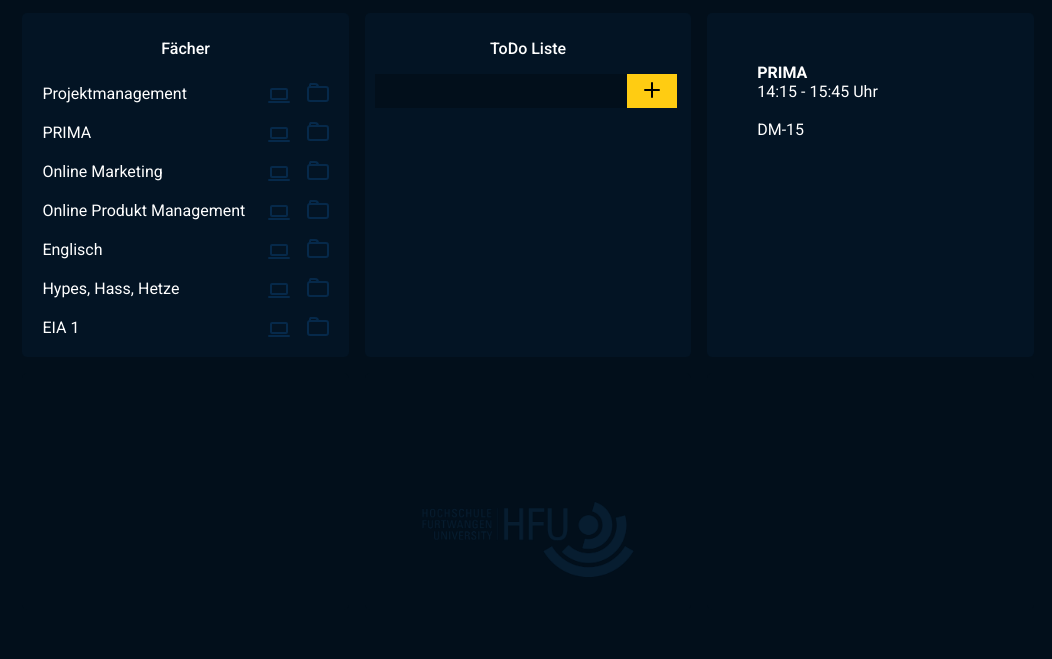
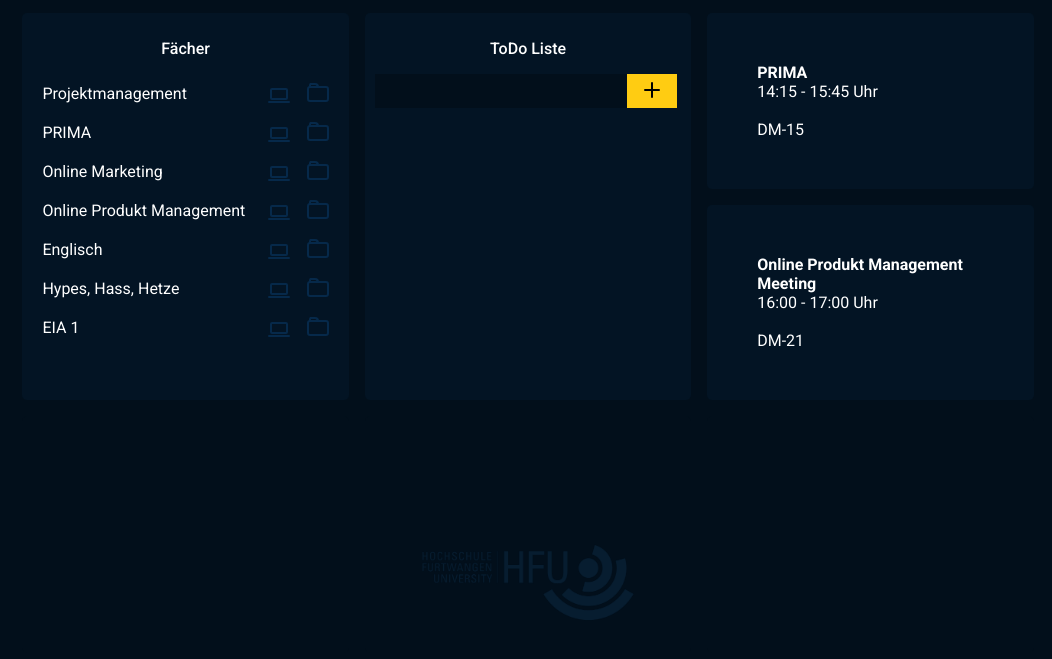
Before and after one commit to philippheldt/hfuStartpage, a plain HTML site: page index.html in a window 1280 px wide. Shown: the part 187-846 px from the top of the page, without its empty margins (112-1164 px from the left). Before the commit the page ends 805 px from the top, so only its background shows below. Drawn offline with Linux system fonts and the light colour scheme.

Commit message:
adding OPM

```diff
--- a/index.html
+++ b/index.html
@@ -36,7 +36,7 @@
             <div class="fach"> Projektmanagement <span class="gg-laptop iconAlign" onclick="window.location.href='https://rooms.hs-furtwangen.de/rooms/dm05';"></span> <span class="gg-folder iconAlign" onclick="window.location.href='https://www.dm.hs-furtwangen.de/dm.php?template=projects_dateien&projectid=1448';"></span> </div>
             <div class="fach"> PRIMA <span class="gg-laptop iconAlign" onclick="window.location.href='https://rooms.hs-furtwangen.de/rooms/dm15';"></span> <span class="gg-folder iconAlign" onclick="window.location.href='https://www.dm.hs-furtwangen.de/dm.php?template=projects_dateien&projectid=1448';"></span> </div>
             <div class="fach"> Online Marketing <span class="gg-laptop iconAlign" onclick="window.location.href='https://rooms.hs-furtwangen.de/rooms/dm04';"></span> <span class="gg-folder iconAlign" onclick="window.location.href='https://felix.hs-furtwangen.de/auth/RepositoryEntry/4023025821';"></span> </div>
-            <div class="fach"> Online Produkt Management <span class="gg-laptop iconAlign" onclick="window.location.href='https://rooms.hs-furtwangen.de/rooms/dm02';"></span> <span class="gg-folder iconAlign" onclick="window.location.href='https://felix.hs-furtwangen.de/auth/RepositoryEntry/3967352914';" ></span> </div>
+            <div class="fach"> Online Produkt Management <span class="gg-laptop iconAlign" onclick="window.location.href='https://rooms.hs-furtwangen.de/rooms/dm21';"></span> <span class="gg-folder iconAlign" onclick="window.location.href='https://felix.hs-furtwangen.de/auth/RepositoryEntry/3967352914';" ></span> </div>
             <div class="fach"> Englisch <span class="gg-laptop iconAlign" onclick="window.location.href='https://rooms.hs-furtwangen.de/rooms/lc11';"></span> <span class="gg-folder iconAlign" onclick="window.location.href='https://www.dm.hs-furtwangen.de/dm.php?template=projects_dateien&projectid=2009';"></span> </div>
             <div class="fach"> Hypes, Hass, Hetze <span class="gg-laptop iconAlign" onclick="window.location.href='https://rooms.hs-furtwangen.de/rooms/dm02';"></span> <span class="gg-folder iconAlign" onclick="window.location.href='https://felix.hs-furtwangen.de/auth/RepositoryEntry/4020863220';"></span> </div>
             <div class="fach"> EIA 1 <span class="gg-laptop iconAlign" onclick="window.location.href='https://rooms.hs-furtwangen.de/rooms/dm15';"></span> <span class="gg-folder iconAlign" onclick="window.location.href='https://felix.hs-furtwangen.de/auth/RepositoryEntry/4020863220';"></span> </div>
@@ -172,6 +172,12 @@
                 DM-15
             </div>
 
+            <div class="reihe 4" style="display:none" onclick="window.location.href='https://rooms.hs-furtwangen.de/rooms/dm21';">
+                <b>Online Produkt Management Meeting</b><br>
+                16:00 - 17:00 Uhr <br><br>
+                DM-21
+            </div>
+
             <div class="reihe 5"  style="display:none" onclick="window.location.href='https://rooms.hs-furtwangen.de/rooms/dm15';">
                 <b>EIA</b><br>
                 14:15 - 17:45 Uhr <br><br>
```
